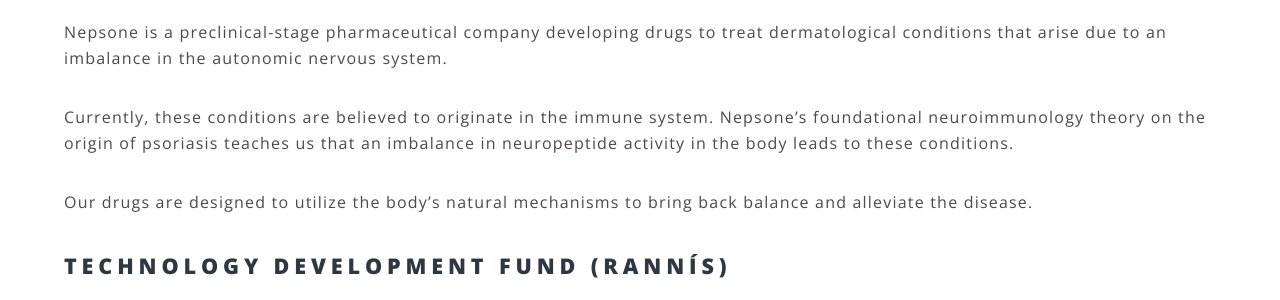
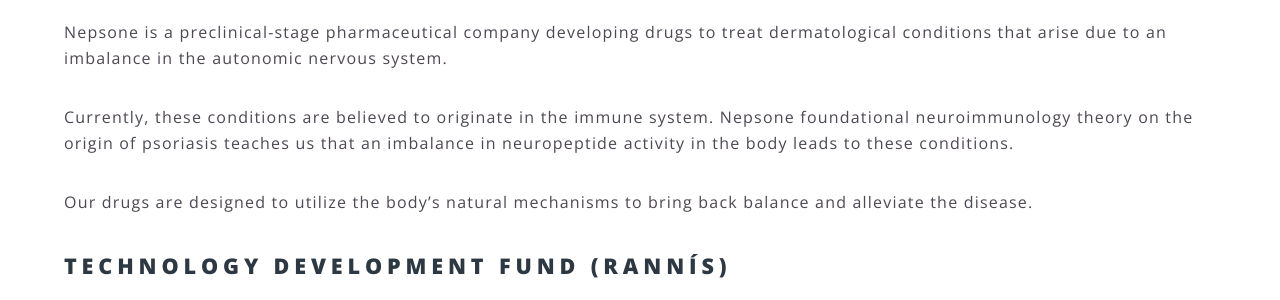
Before and after one commit to nepsone/nepsone.github.io, a Jekyll site: the page built from index.html, in a window 1280 px wide and 900 px high, scrolled down 963 px. Shown: the part 154-454 px from the top of the window. Built offline with Jekyll 4.4.1, drawn with Linux system fonts in a browser that asks for light colours; some of the changed text lies outside the part shown.

```diff
--- a/index.html
+++ b/index.html
@@ -23,7 +23,7 @@
 			drugs to treat dermatological conditions that arise due to an imbalance
 			in the autonomic nervous system.</p>
 		<p>Currently, these conditions are believed to originate in the immune
-			system. Nepsone’s foundational neuroimmunology theory on the origin of
+			system. Nepsone foundational neuroimmunology theory on the origin of
 			psoriasis teaches us that an imbalance in neuropeptide activity in the
 			body leads to these conditions.</p>
 		<p>Our drugs are designed to utilize the body’s natural mechanisms to
```
Also changed, not shown: other parts of index.html (+1 -1 lines).
